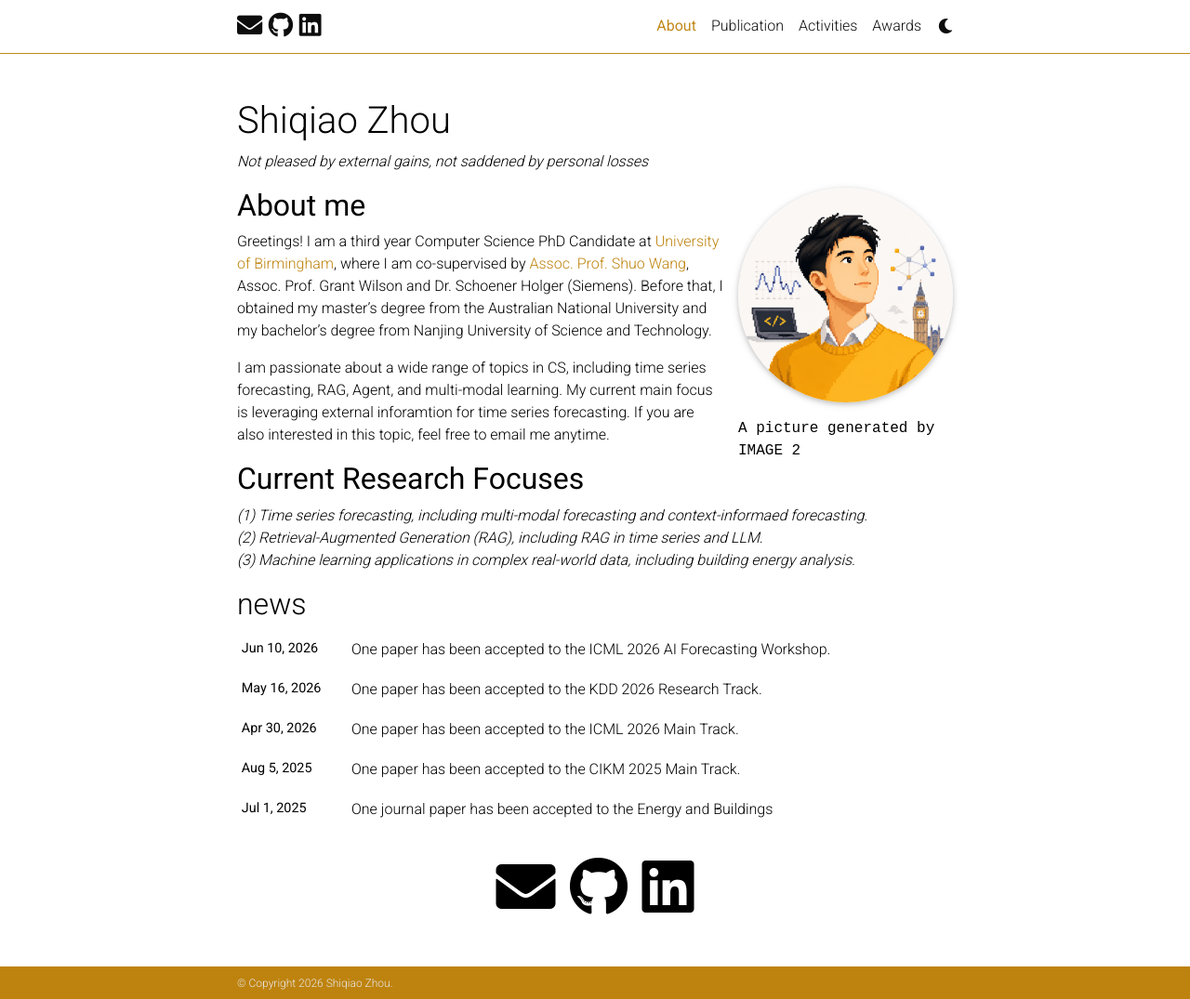
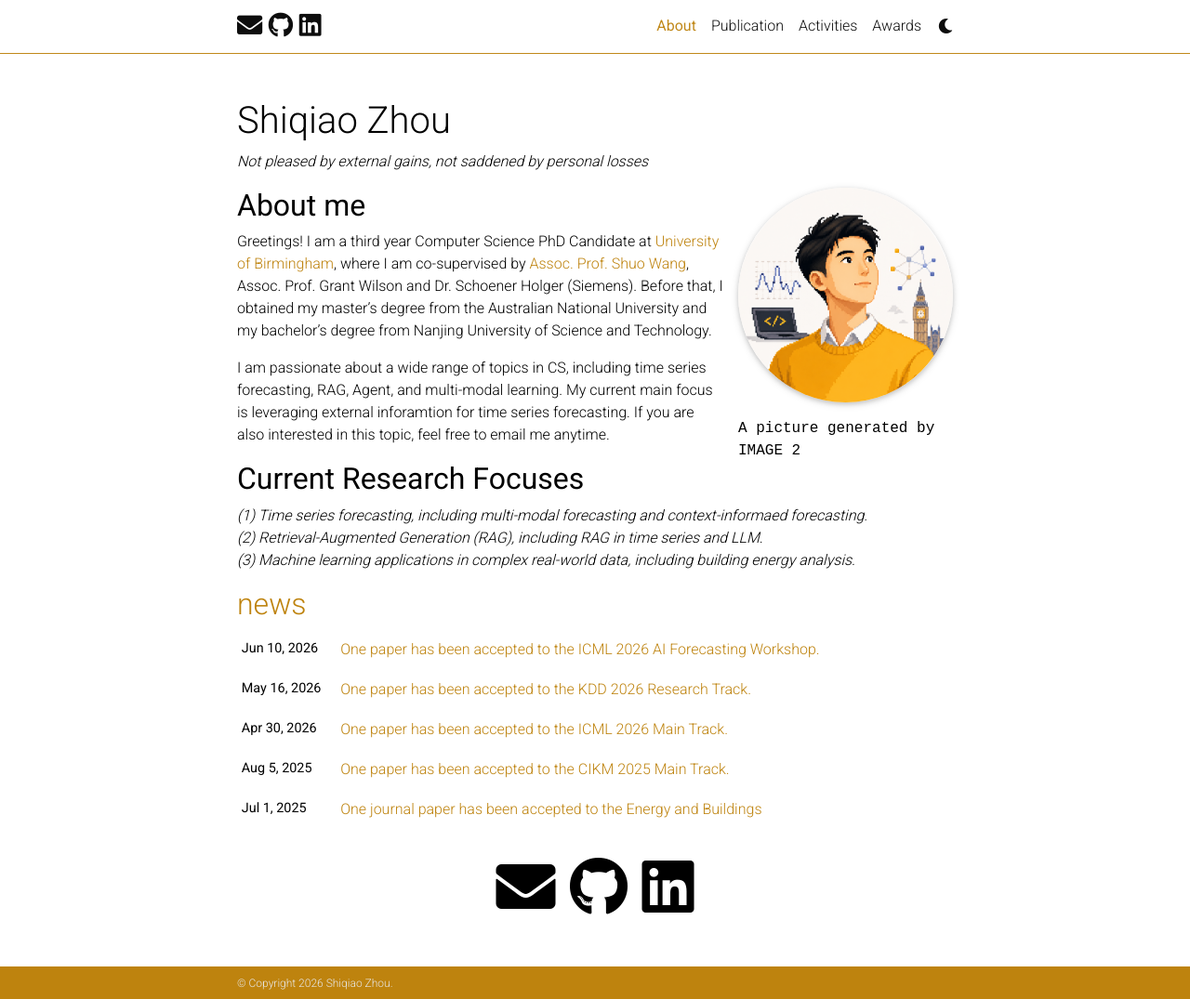
Before and after one commit to ShiqiaoZhou/ShiqiaoZhou.github.io, a Jekyll site: the page built from _pages/about.md, in a window 1280 px wide and 1075 px high. Shown: the whole window at 93% size. Built offline with Jekyll 4.4.1, drawn with Linux system fonts in a browser that asks for light colours; full-size pictures stand in for the smaller copies a plugin makes; comment, search, counter and statistics services are not loaded; a style sheet for code colours, icons or effects is not loaded.

Commit message:
update news layout

```diff
--- a/_layouts/about.html
+++ b/_layouts/about.html
@@ -42,7 +42,7 @@
 
           <!-- News -->
           {% if page.news -%}
-            <h2 style="color: inherit;">news</h2>
+            <h2 style="color: var(--global-theme-color);">news</h2>
             {%- include news.html disable_links=true %}
           {%- endif %}
 
--- a/_sass/_base.scss
+++ b/_sass/_base.scss
@@ -29,6 +29,30 @@
   }
   &:hover:after :not(.nav-item.dropdown) {
     width: 100%;
+  }
+}
+
+.news {
+  table.table {
+    th,
+    td {
+      vertical-align: top;
+    }
+
+    th {
+      text-align: left;
+      white-space: nowrap;
+      width: 8.5rem;
+      padding-right: 1rem;
+    }
+
+    td {
+      width: 100%;
+    }
+  }
+
+  .news-title {
+    color: var(--global-theme-color);
   }
 }
 
```
